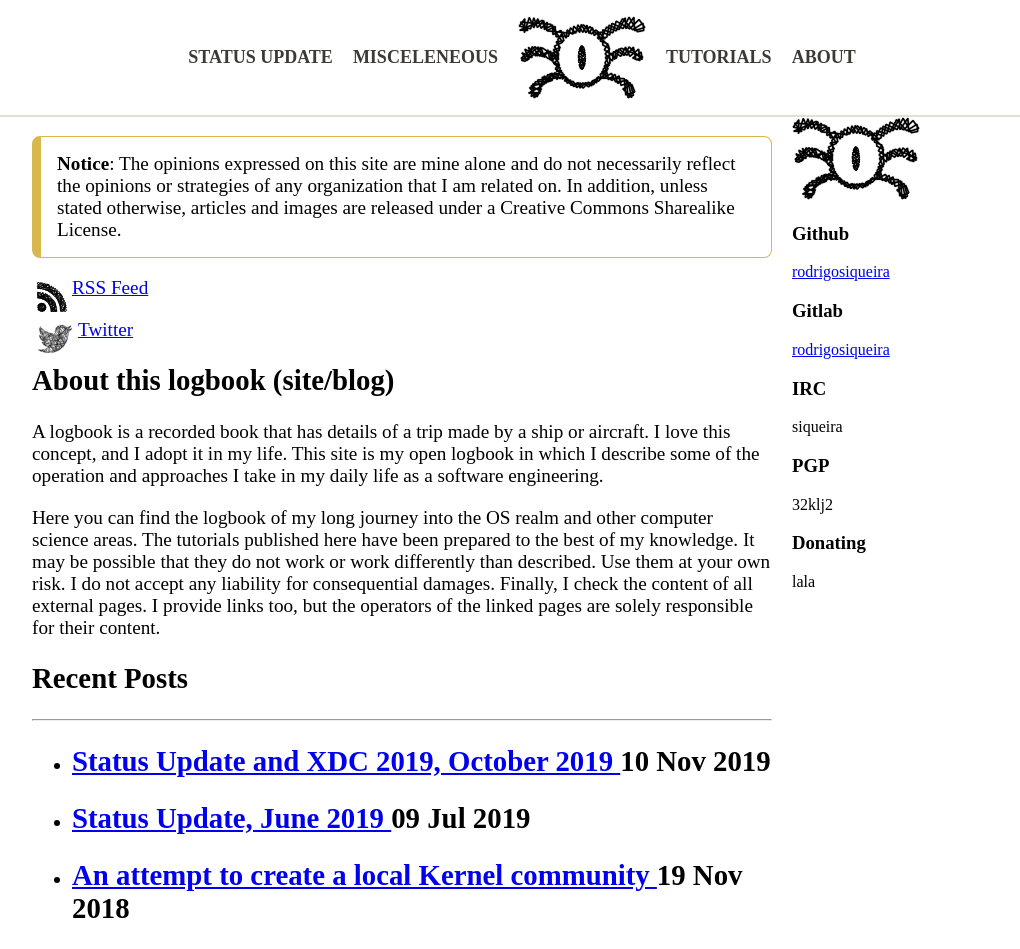
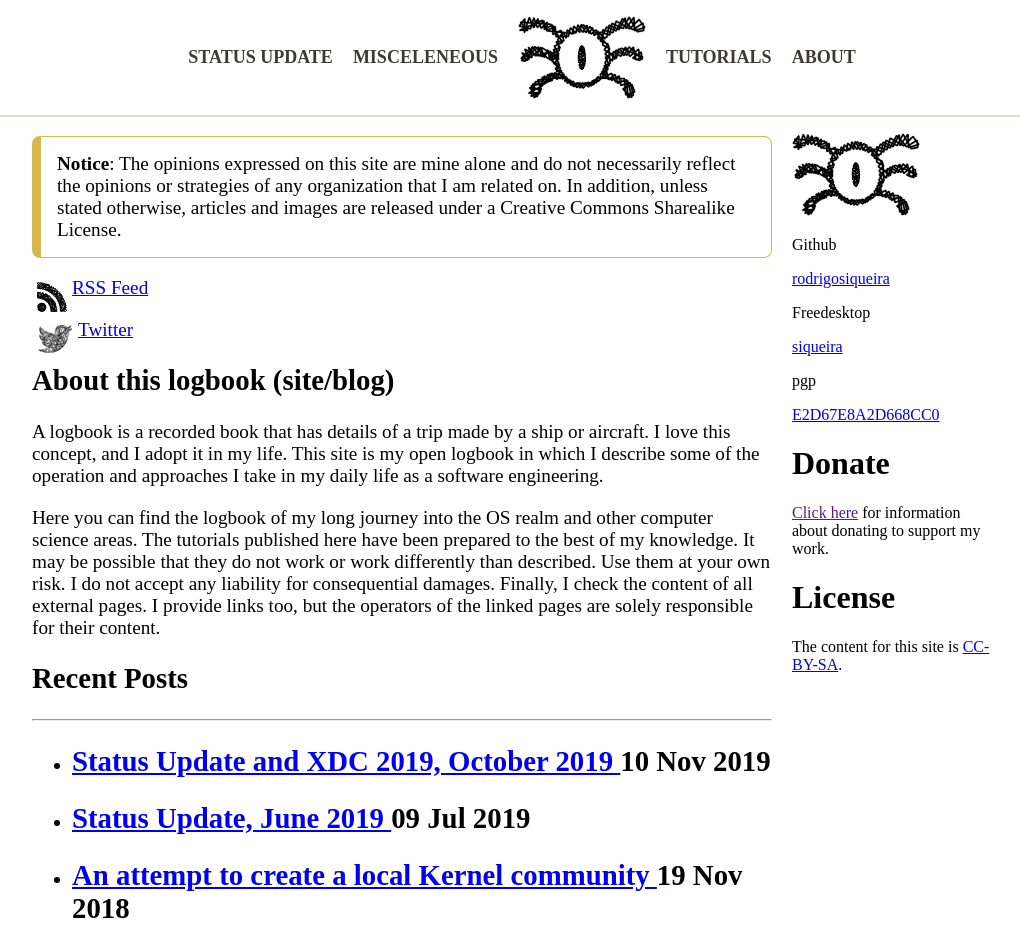
Before and after one commit to webfolder/siqueira.tech, a Jekyll site: the page built from index.md, in a window 1280 px wide. Shown: the whole page, without its empty margins (128-1148 px from the left). Built offline with Jekyll 4.4.1, drawn with Linux system fonts in a browser that asks for light colours.

Commit message:
Rework sidebar
Signed-off-by: Rodrigo Siqueira <rodrigosiqueiramelo@gmail.com>

```diff
--- /dev/null
+++ b/_includes/sidebar.html
@@ -0,0 +1,7 @@
+{% for page in site.pages %}
+  {% if page.categories contains 'sidebar' %}
+    <div class="sidebar">
+      {{ page.content | markdownify }}
+    </div>
+  {% endif %}
+{% endfor %}
--- a/_layouts/default.html
+++ b/_layouts/default.html
@@ -57,20 +57,8 @@
 
   <div class="container">
     {{ content }}
-    <div class="sidebar">
-      <img src="{{ site.url }}/images/{{ site.logo }}">
-      <h3>Github</h3>
-      <a href="#">rodrigosiqueira</a>
-      <h3>Gitlab</h3>
-      <a href="#">rodrigosiqueira</a>
-      <h3>IRC</h3>
-      siqueira
-      <h3>PGP</h3>
-      32klj2
-      <h3>Donating</h3>
-      lala
-    </div>
-  </div>
+
+    {% include sidebar.html %}
 
   </body>
 </html>
--- /dev/null
+++ b/sidebar.md
@@ -0,0 +1,25 @@
+---
+categories: sidebar
+---
+
+<img src="/images/logo.png">
+
+Github
+
+[rodrigosiqueira](https://github.com/rodrigosiqueira)
+
+Freedesktop
+
+[siqueira](https://gitlab.freedesktop.org/siqueira)
+
+pgp
+
+[E2D67E8A2D668CC0](others/pgp.asc)
+
+# Donate
+
+[Click here]() for information about donating to support my work.
+
+# License
+
+The content for this site is [CC-BY-SA](https://creativecommons.org/licenses/by-sa/2.0/).
```
Also changed, not shown: 1 other file.
